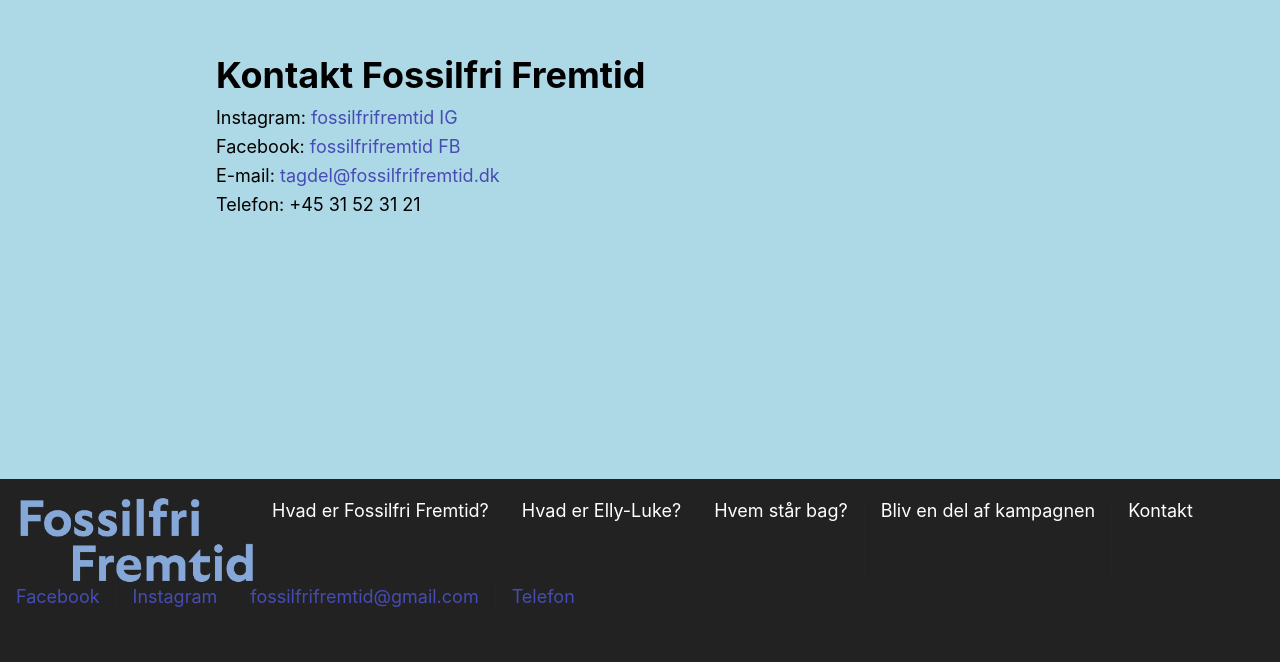
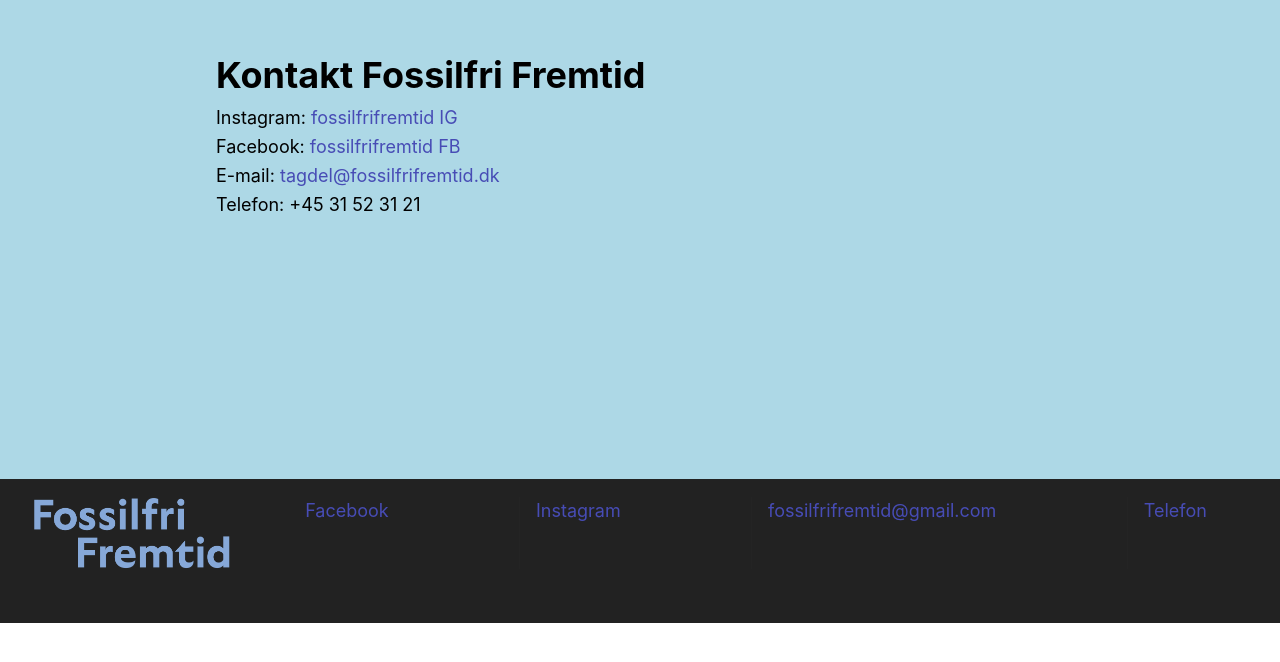
Before and after one commit to majaokholm/fossilfrifremtid, a Vue app in the folder src/: page / in a window 1280 px wide. Shown: the part 4321-4983 px from the top of the page. After the commit the page ends 4944 px from the top, so only its background shows below. Built offline with nearby package versions, Linux system fonts and the light colour scheme.

Commit message:
Change footer styling (remove links; flexible logos)

```diff
--- a/src/src/App.vue
+++ b/src/src/App.vue
@@ -45,13 +45,15 @@ const isMenuActive = ref(false);
 
   <!-- footer section -->
   <footer>
+
+    <img class="footer-logo" :src="fffLogoForskudtBlue" alt="fossilfri fremtid logo"/>
+
     <div class="wrapper">
-      <img class="footer-logo" :src="fffLogoForskudtBlue" alt="fossilfri fremtid logo"/>
-      <RouterLink to="/#om-fossilfri-fremtid">Hvad er Fossilfri Fremtid?</RouterLink>
+      <!-- <RouterLink to="/#om-fossilfri-fremtid">Hvad er Fossilfri Fremtid?</RouterLink>
       <RouterLink to="/#om-elly-luke">Hvad er Elly-Luke?</RouterLink>
       <RouterLink to="/#hvem-staar-bag">Hvem står bag?</RouterLink>
       <RouterLink to="/#aktiviteter">Bliv en del af kampagnen</RouterLink>
-      <RouterLink to="/#kontakt">Kontakt</RouterLink>
+      <RouterLink to="/#kontakt">Kontakt</RouterLink> -->
 
        <!-- Social media and contact links -->
       <div class="social-media-links">
@@ -68,8 +70,8 @@ const isMenuActive = ref(false);
         <a href="tel:+45 31 52 31 21">
           <i class="fas fa-phone"></i> Telefon
         </a>
-        </div>
-
+      </div>
+      <img class="footer-logo-on-phone" :src="fffLogoForskudtBlue" alt="fossilfri fremtid logo"/>
     </div>
   </footer>
 </template>
@@ -114,16 +116,20 @@ main {
 footer{
   background-color: #222222;
   width: 100%;
-  text-align: center;
   padding-top: 1em;
-  padding-bottom: 6em;
+  padding-bottom: 3em;
+  display: flex;
+  justify-content: space-between;
+}
+.footer-logo{
+  display: none;
 }
 
-footer .footer-logo {
-  width: 20%;
-  height: auto;
-  padding-left: 1em;
-  float: left;
+.footer-logo-on-phone{
+  display: block;
+  margin: 1rem auto 1rem 1rem;
+  width: 200px;
+  max-width: 60%
 }
 
 footer a.router-link-exact-active {
@@ -169,8 +175,44 @@ nav a.router-link-exact-active:hover {
   border: 0;
 }
 
+.social-media-links {
+  display: flex;
+  flex-wrap: wrap;
+  justify-content: space-between;
+  width: 100%;
+}
+
+.wrapper {
+    display: flex;
+    flex-wrap: wrap;
+    width: 100%;
+  }
+
 @media (min-width: 1024px) {
-  .top-bar{
+  .footer {
+    display: flex;
+    justify-content: space-between;
+    width: 100%;
+  }
+
+  .footer-logo{
+    display: block;
+    width: 200px;
+    margin-left: 2rem;
+  }
+
+  .footer-logo-on-phone{
+    display: none;
+  }
+
+  .social-media-links {
+  display: flex;
+  flex-wrap: wrap;
+  width: 100%;
+  justify-content: space-around;
+  }
+
+  .top-bar {
     display: flex;
     place-items: center;
     padding-right: calc(var(--section-gap) / 2);
@@ -179,12 +221,6 @@ nav a.router-link-exact-active:hover {
   .logo {
     display: block;
     margin: 0 2rem 0 0;
-  }
-
-  .wrapper {
-    display: flex;
-    flex-wrap: wrap;
-    width: 100%;
   }
 
   .burger-toggled-nav{
@@ -201,5 +237,6 @@ nav a.router-link-exact-active:hover {
   .default-nav a{
     margin-left: auto;
   }
+
 }
 </style>
```
